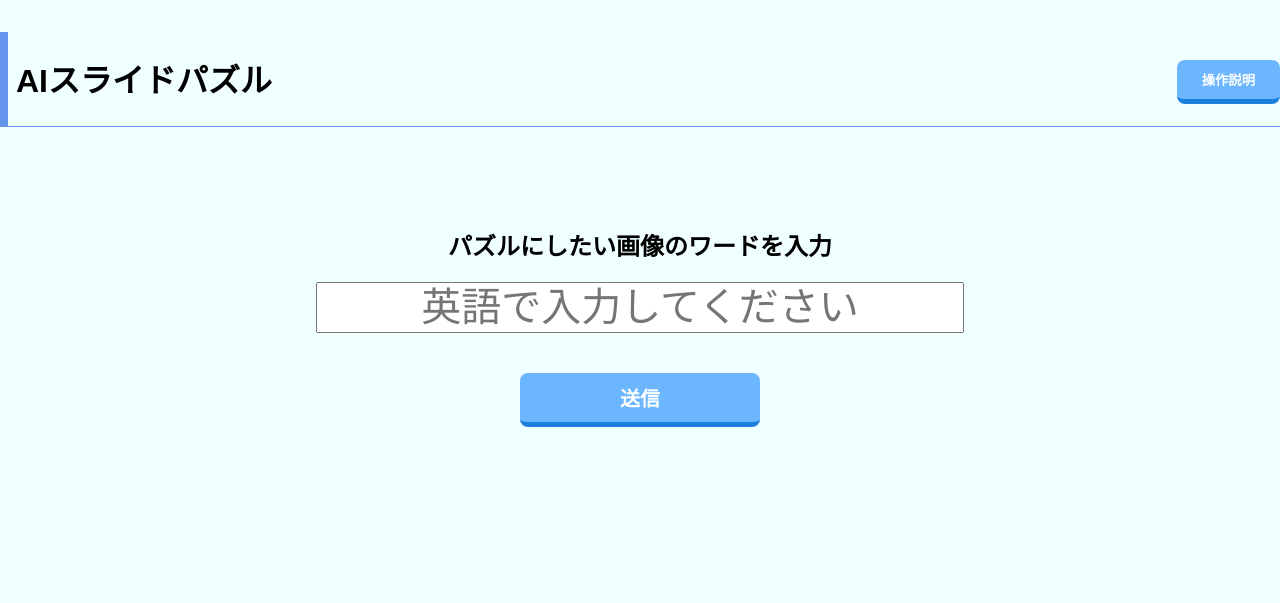
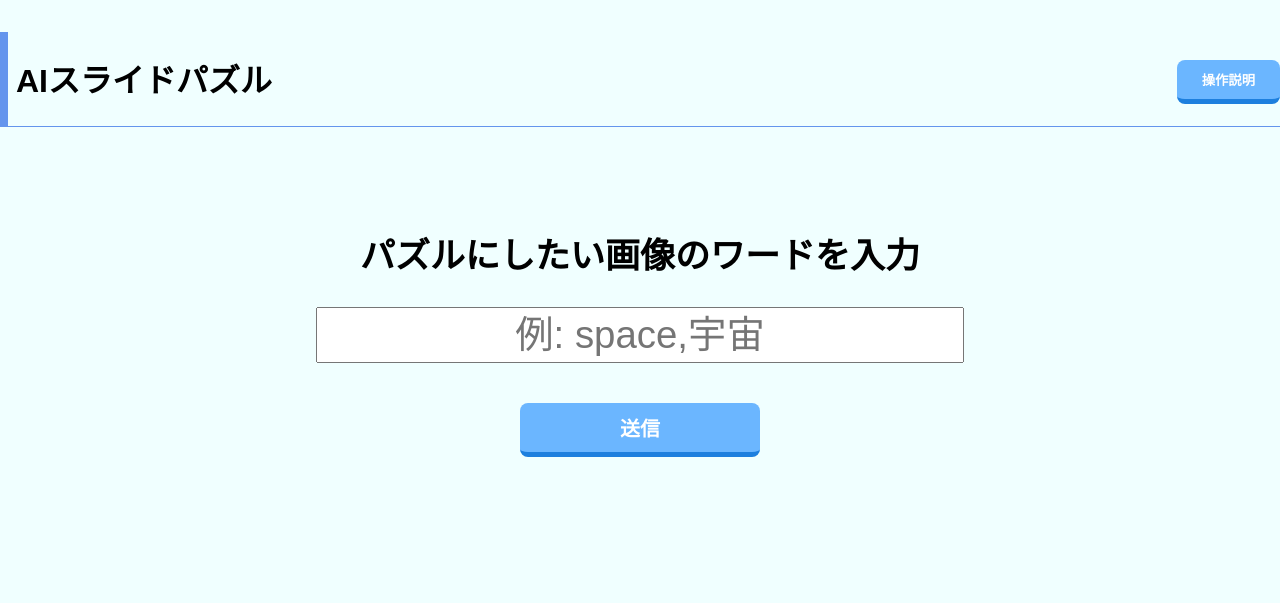
Before and after one commit to masa002/pj_2023_hackathon_e_team, a PHP site: page / in a window 1280 px wide. Shown: the top 603 px of the page. Run offline with PHP 8.4, Linux system fonts and the light colour scheme.

Commit message:
フォームのplaceholderの変更

```diff
--- a/index.php
+++ b/index.php
@@ -56,7 +56,7 @@
 				display: flex;
 				justify-content: space-around;
 				align-items: center;
-				margin: 0 auto;
+				margin: auto;
 				width: 240px;
 				padding: 10px 25px;
 				color: #FFF;
@@ -127,8 +127,12 @@
 				text-align: center;
 				margin-bottom: 40px;
 			}
+			.word h2{
+				font-size: 35px;
+			}
 			.word input{
-				font-size:40px;
+				font-size:min(3vw,40px);
+				height: 50px;
 				width: 50%;
 			}
 			#puzzleContainer{
@@ -275,7 +279,7 @@
 	<div class="word">
 		<h2>パズルにしたい画像のワードを入力</h2>
 		<form action="index.php"method="post">
-		<input type="text"name="puzzlename"placeholder="英語で入力してください"style="text-align: center;">
+		<input type="text"name="puzzlename"placeholder="例: space,宇宙"style="text-align: center;">
 	</div>
 	<div class="button_solid004">
   		<input id="button1" type="submit" value="送信">
```
